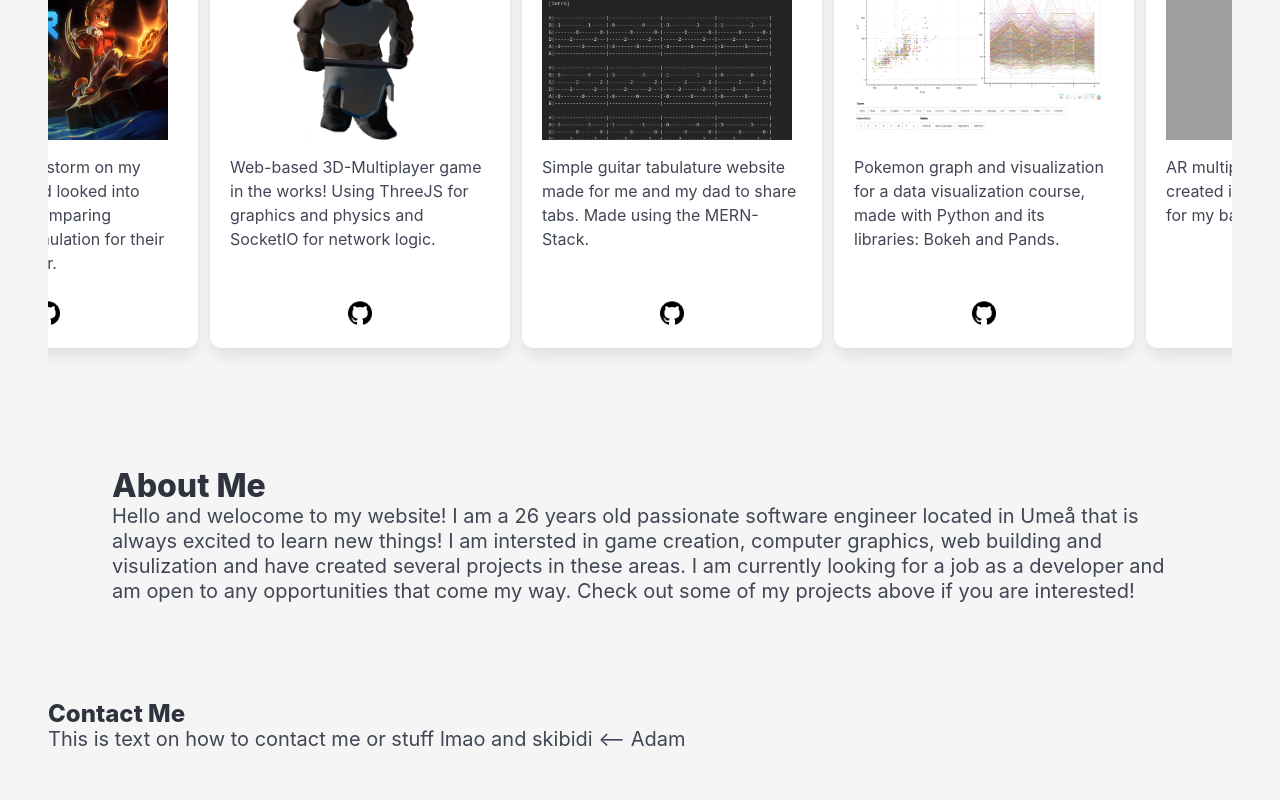
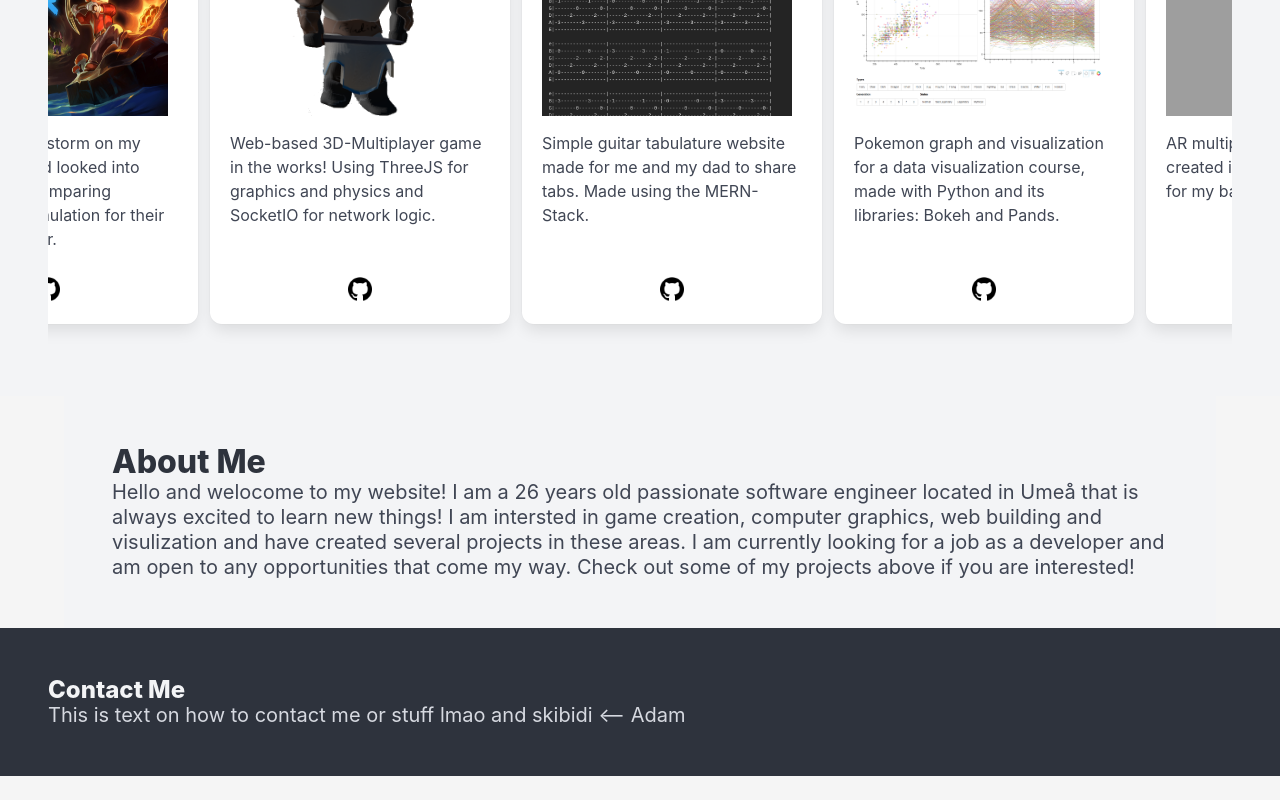
Before and after one commit to EdvinNordin/Vueing, a Vue app: page / in a window 1280 px wide. Shown: the part 831-1631 px from the top of the page. After the commit the page ends 1607 px from the top, so only its background shows below. Built offline with nearby package versions, Linux system fonts and the light colour scheme; grey boxes are pictures that could not be loaded.

Commit message:
a little cozier

```diff
--- a/public/projects.json
+++ b/public/projects.json
@@ -16,7 +16,7 @@
     "isHovering": false
   },
   {
-    "name": "TabsShare",
+    "name": "Tabs-Share",
     "description": "Simple guitar tabulature website made for me and my dad to share tabs. Made using the MERN-Stack.",
     "image": "/tab.png",
     "link": "https://tabs-share.onrender.com/",
--- a/src/App.vue
+++ b/src/App.vue
@@ -68,7 +68,7 @@ export default {
 </script>
 
 <template>
-  <section class="">
+  <section class="has-background-white-ter">
   <div class="is-flex is-align-items-center pl-4">
     <img src="/edvin.png" class="image imageMe" alt="Edvin Nordin"/>
     <div class="is-flex is-flex-direction-column">
@@ -78,16 +78,15 @@ export default {
   </div>
 </section>
 
-  <section class="section">
-    <h2 class="title is-3 mt-20">Projects</h2>
+  <section class="section projSection has-background-white-ter">
+    <h2 class="title is-3 mb-0">Projects</h2>
     <div class="level horizontal-scroll"
-    @mouseover="hovering"
-    @mouseleave="stopHovering" >
+    @mouseover="hovering" @mouseleave="stopHovering" >
       <div v-for="project in projects" :key="project.name">
         <a :href="project.link" target="_blank">
-          <div class="box level-item is-flex-direction-column is-justify-content-space-between customSize"
+          <div class="box level-item is-flex-direction-column is-justify-content-space-between customSize has-background-white"
            @mouseover="highlight(project)" @mouseleave="stopHighlight(project)"
-          :class="project.isHovering ? 'has-background-light' : 'has-background-wight'">
+          :class="project.isHovering ? 'has-background-light' : 'has-background-white'">
             <div class="is-justify-content-flex-start">
               <div class="is-justify-content-space-between">
                 <p class="title is-5 customTitle">{{ project.name }}</p>
@@ -103,7 +102,7 @@ export default {
       </div>
     </div>
   </section>
-  <section class="section container flex justify-content" >
+  <section class="section container flex justify-content  has-background-white-ter" >
       <h2 class="title is-3">About Me</h2>
       <p class="subtitle">
         Hello and welocome to my website! I am a 26 years old passionate software engineer located in Umeå that is always excited to learn new things!
@@ -113,9 +112,9 @@ export default {
       </p>
 
     </section>
-    <section class="section">
-      <h3 class="title is-4">Contact Me</h3>
-      <p class="subtitle">This is text on how to contact me or stuff lmao and skibidi <-- Adam</p>
+    <section class="section has-background-dark">
+      <h3 class="title is-4 has-text-light">Contact Me</h3>
+      <p class="subtitle has-text-grey-lighter">This is text on how to contact me or stuff lmao and skibidi <-- Adam</p>
 
     </section>
 </template>
@@ -123,6 +122,10 @@ export default {
 <style>
 .imageMe{
   max-width: 600px;
+}
+
+.projSection{
+  padding-top: 100px;
 }
 
 .projImage{
@@ -134,6 +137,9 @@ export default {
   overflow-x: auto;
   overflow-y: hidden;
   white-space: nowrap;
+}
+a:hover {
+  background: none;
 }
 
 .customSize {
```
